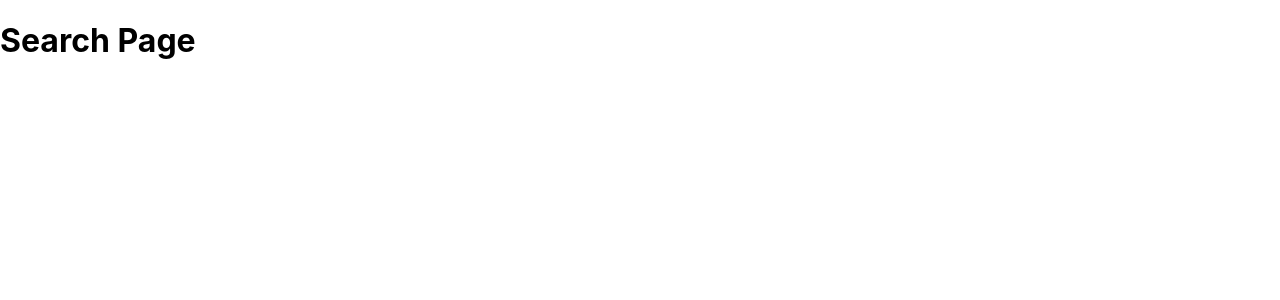
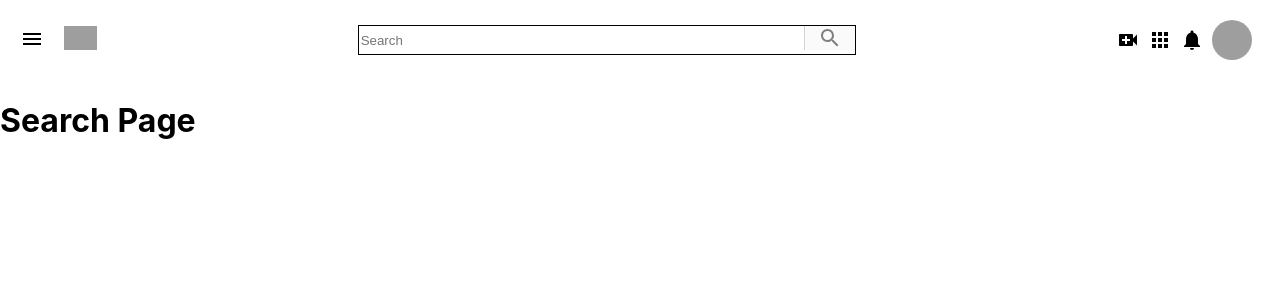
Before and after one commit to EinsVision/Youtube-clone, a React (Create React App) app in the folder youtube-clone/: page /search/1 in a window 1280 px wide. Shown: the top 300 px of the page. Built offline with nearby package versions, Linux system fonts and the light colour scheme; grey boxes are pictures that could not be loaded.

Commit message:
Search Page connect to Link using React router dom

```diff
--- a/youtube-clone/src/App.js
+++ b/youtube-clone/src/App.js
@@ -15,7 +15,8 @@ function App() {
       <Router>
         <Switch>
 
-          <Route path='/search'>
+          <Route path='/search/:searchTerm'>
+            <Header />
             <h1>Search Page</h1>
           </Route>
 
@@ -30,8 +31,6 @@ function App() {
         </Switch>
       </Router>
 
-
-
     </div>
   );
 }
--- a/youtube-clone/src/Header.js
+++ b/youtube-clone/src/Header.js
@@ -1,4 +1,4 @@
-import React from 'react';
+import React, { useState } from 'react';
 import './Header.css';
 import MenuIcon from '@material-ui/icons/Menu';
 import SearchIcon from '@material-ui/icons/Search';
@@ -6,8 +6,12 @@ import VideoCallIcon from '@material-ui/icons/VideoCall';
 import AppsIcon from '@material-ui/icons/Apps';
 import NotificationsIcon from '@material-ui/icons/Notifications';
 import Avatar from '@material-ui/core/Avatar';
+import { Link } from "react-router-dom";
+
 
 function Header() {
+
+  const [inputSearch, setInputSearch] = useState('');
   return (
     <div className='header'>
 
@@ -21,8 +25,11 @@ function Header() {
       </div>
 
       <div className='header__input'>
-        <input placeholder='Search' type='text' />
-        <SearchIcon className='header__inputButton' />
+        <input onChange={e => setInputSearch(e.target.value)} value={inputSearch} placeholder='Search' type='text' />
+        <Link to={`/search/${inputSearch}`}>
+          <SearchIcon className='header__inputButton' />
+        </Link>
+
       </div>
 
       <div className='header__icons'>
```
